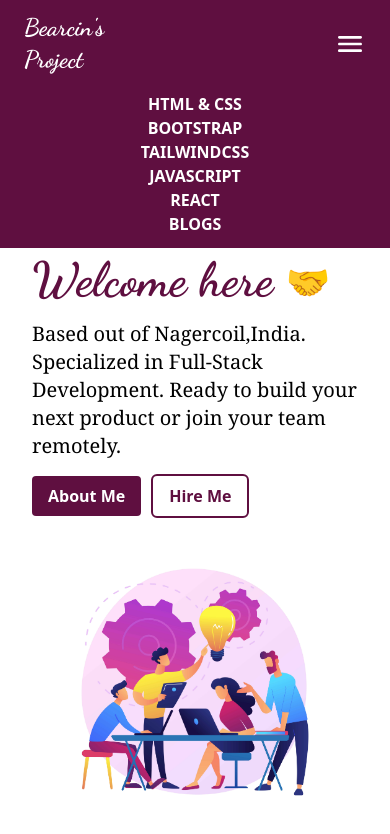
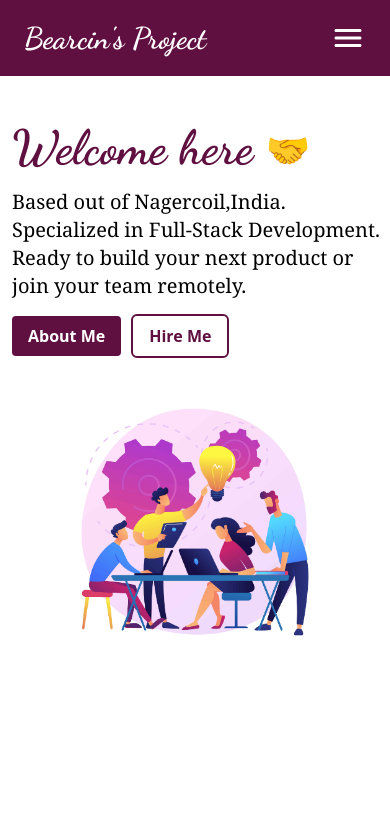
Before and after one commit to Bearcin46/Bearcin-s-project, a React (Vite) app: page / in a window 390 px wide. Shown: the top 834 px of the page. Built offline with nearby package versions, Linux system fonts and the light colour scheme.

Commit message:
hamburger menu added

```diff
--- a/src/components/AppContent.jsx
+++ b/src/components/AppContent.jsx
@@ -4,7 +4,7 @@ function AppContent() {
   return (
     <>
       <div className="flex md:flex md:flex-row flex-col gap-4 justify-between">
-        <div className="flex flex-col items-start justify-center flex-1 ml-8">
+        <div className="flex flex-col items-start justify-center flex-1 ml-3 mt-10 md:ml-8">
           <h1 className="text-5xl md:text-8xl font-cursive font-bold mt-2 text-[#5f0f40]">
             Welcome here <span className="text-4xl md:text-7xl">&#129309;</span>
           </h1>
--- a/src/components/Navbar.jsx
+++ b/src/components/Navbar.jsx
@@ -6,14 +6,12 @@ function Navbar() {
   const handleHamburgerMenu = () => {
     setMenuOpen(!menuOpen);
   };
-  const closeMenu = () => {
-    setMenuOpen(false);
-  };
+
   return (
     <>
-      <div className="flex flex-col gap-4 md:gap-0 md:flex md:flex-row items-center justify-between px-6 md:px-8 py-3 bg-[#5f0f40] relative">
-        <div className="flex items-center justify-between w-full">
-          <h1 className="text-2xl  md:text-4xl text-white font-cursive">
+      <div className="flex flex-col gap-4 md:gap-0 md:flex md:flex-row items-center justify-between px-6 py-5 md:px-8 md:py-3 bg-[#5f0f40] relative">
+        <div className="flex  items-center justify-between w-full">
+          <h1 className="text-3xl  md:text-4xl text-white font-cursive text-nowrap">
             <Link to={"/"}>Bearcin's Project</Link>
           </h1>
           {/* hamburger menu */}
@@ -24,8 +22,8 @@ function Navbar() {
           >
             <svg
               xmlns="http://www.w3.org/2000/svg"
-              width="2em"
-              height="2em"
+              width="2.25em"
+              height="2.25em"
               viewBox="0 0 24 24"
             >
               <path
@@ -36,7 +34,12 @@ function Navbar() {
           </div>
         </div>
         {/* menu items */}
-        <div className="flex flex-col md:flex-row md:flex w-full justify-between *:text-white *:font-semibold">
+        <div
+          menuOpen={!menuOpen}
+          className={`${
+            menuOpen ? "flex flex-col" : "hidden"
+          } md:flex-row md:flex w-full justify-between *:text-white *:font-semibold`}
+        >
           <div className="cursor-pointer hover:bg-white hover:text-[#5f0f40] md:hover:bg-[#5f0f40] w-full text-center md:w-fit md:hover:text-gray-400">
             <Link to={"/html"}>HTML & CSS</Link>
           </div>
```
Also changed, not shown: 5 other files (tests, documents, lock files or other folders).
